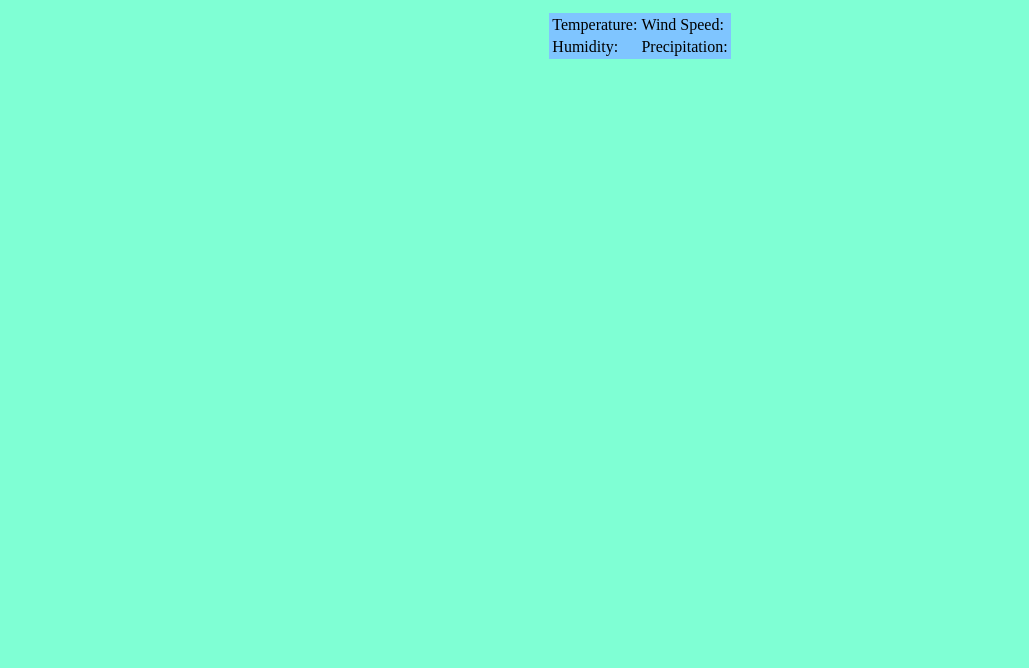
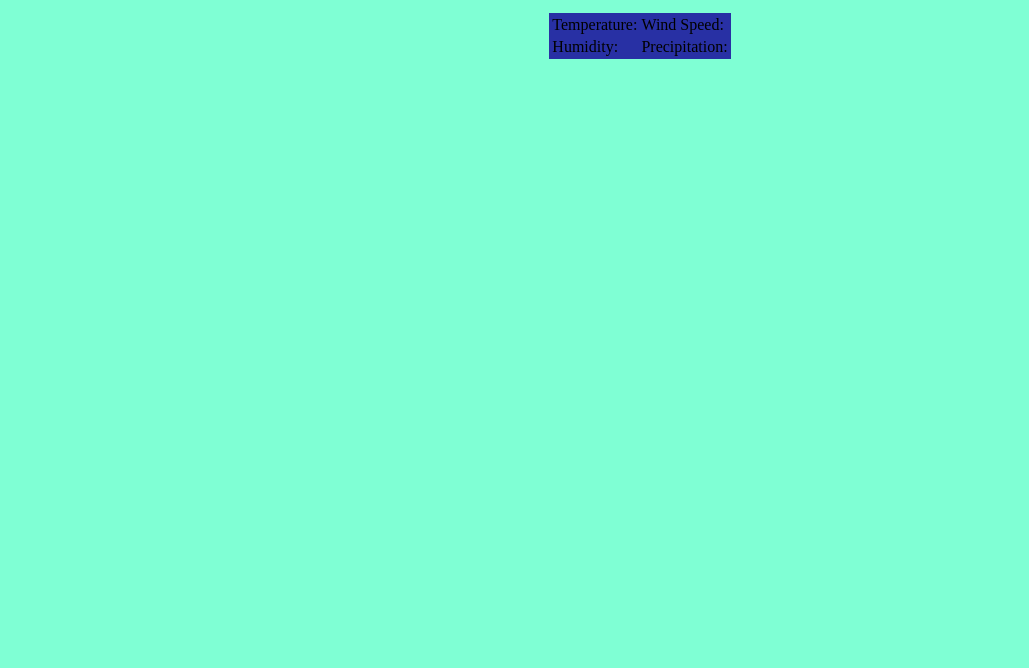
Before and after one commit to mpsj-coding/weather-app, a plain HTML site: page index.html in a window 1280 px wide. Shown: the part 132-800 px from the top of the page, without its empty margins (0-1029 px from the left). Drawn offline with Linux system fonts and the light colour scheme.

Commit message:
ChangedBGcolor

```diff
--- a/style.css
+++ b/style.css
@@ -12,5 +12,5 @@ p {
   }
 
   table {
-    background-color: rgb(127, 197, 255);
+    background-color: rgb(40, 48, 164);
   }
```
Also changed, not shown: index.html (line endings or trailing spaces).
